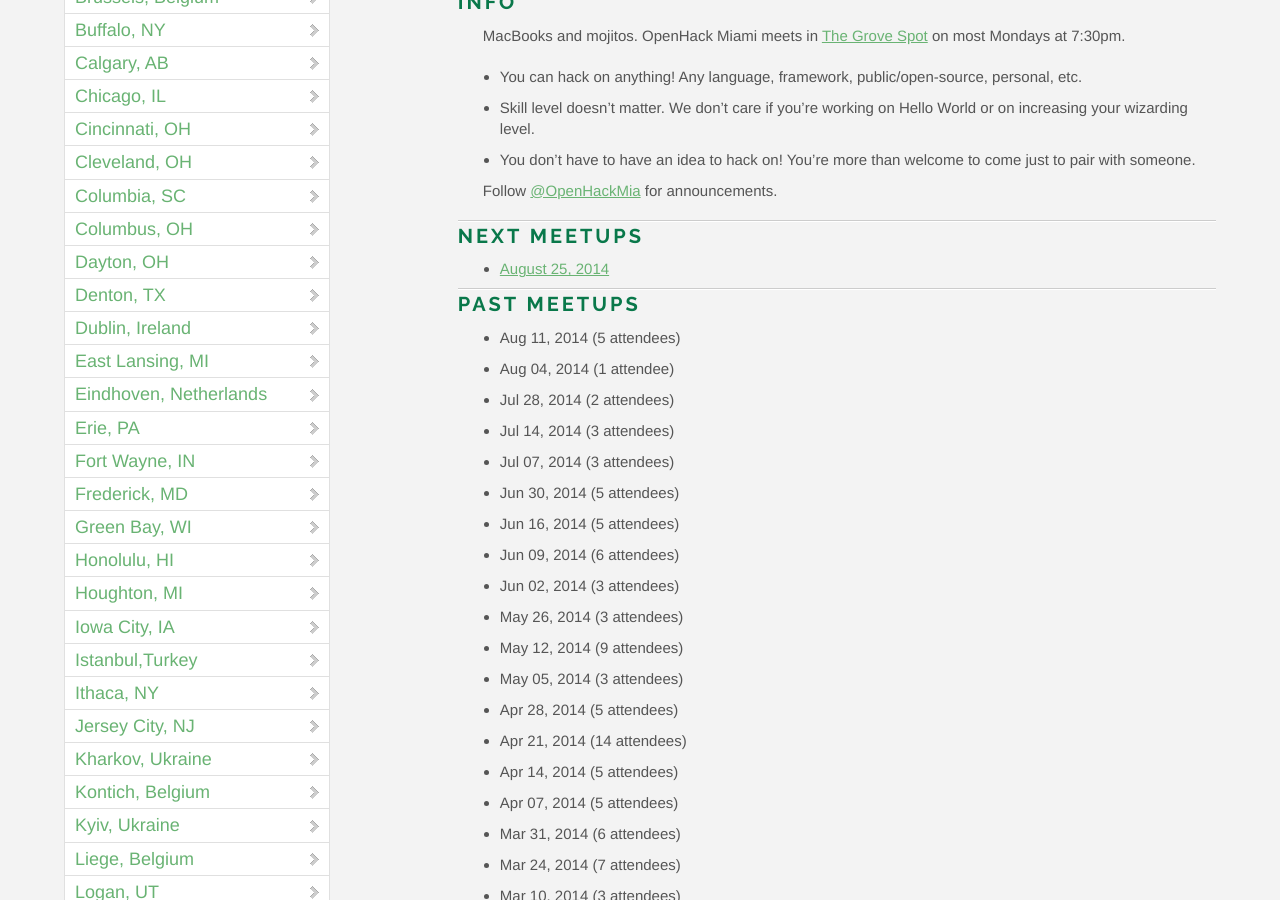
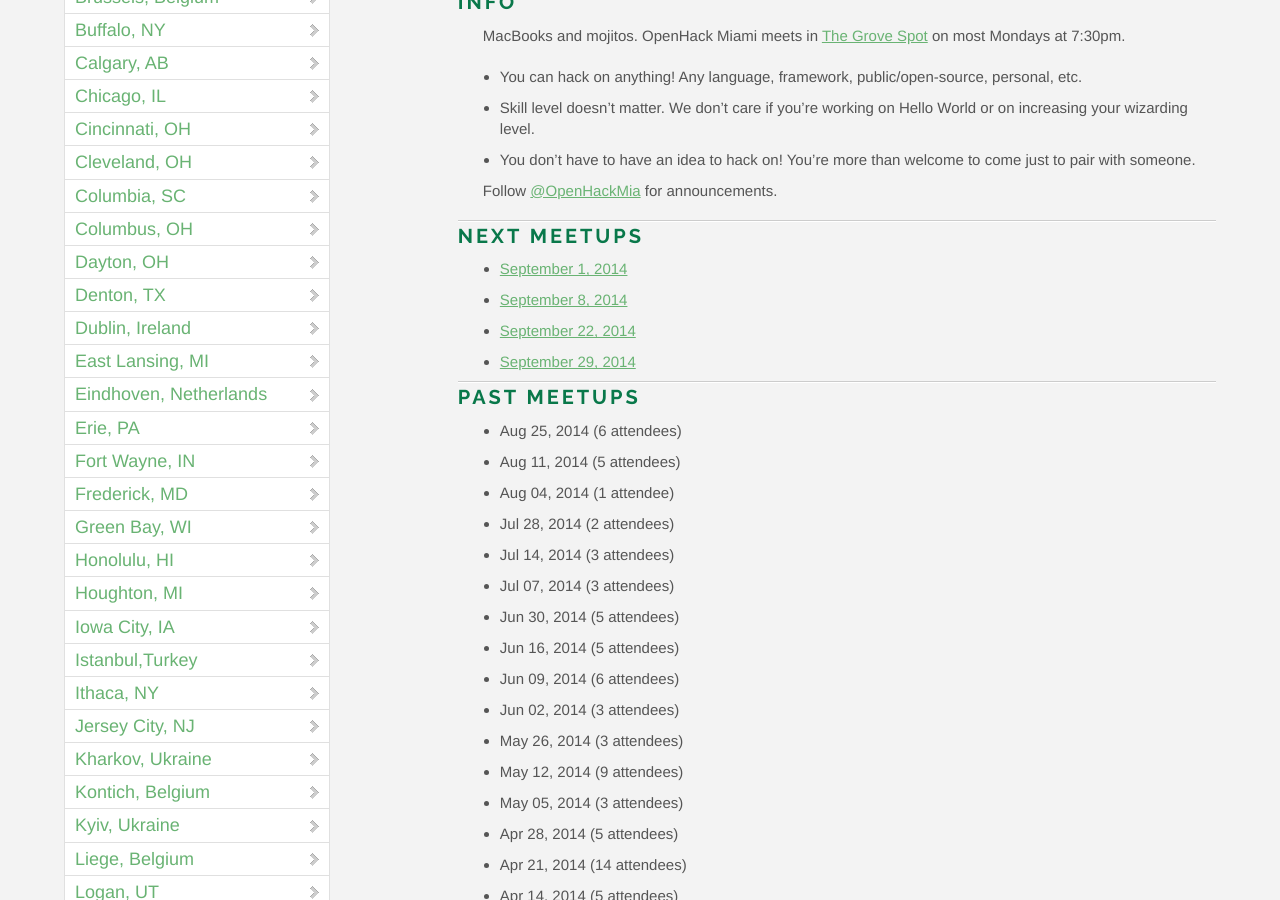
Before and after one commit to OpenHack/openhack.github.com, a Jekyll site: the page built from miami/index.markdown, in a window 1280 px wide and 900 px high, scrolled down 733 px. Built offline with Jekyll 4.4.1, drawn with Linux system fonts in a browser that asks for light colours; nearby versions of some CDN libraries; comment, search, counter and statistics services are not loaded.

Commit message:
update miami meetup info

```diff
--- a/miami/index.markdown
+++ b/miami/index.markdown
@@ -19,10 +19,14 @@ Follow [@OpenHackMia](http://twitter.com/openhackmia) for announcements.
 
 ### Next meetups
 
-* [August 25, 2014](http://www.meetup.com/miamirb/events/197620782/)
+* [September 1, 2014](http://www.meetup.com/miamirb/events/203598422/)
+* [September 8, 2014](http://www.meetup.com/miamirb/events/203598482/)
+* [September 22, 2014](http://www.meetup.com/miamirb/events/203598702/)
+* [September 29, 2014](http://www.meetup.com/miamirb/events/203598932/)
 
 ### Past meetups
 
+* Aug 25, 2014 (6 attendees)
 * Aug 11, 2014 (5 attendees)
 * Aug 04, 2014 (1 attendee)
 * Jul 28, 2014 (2 attendees)
```
